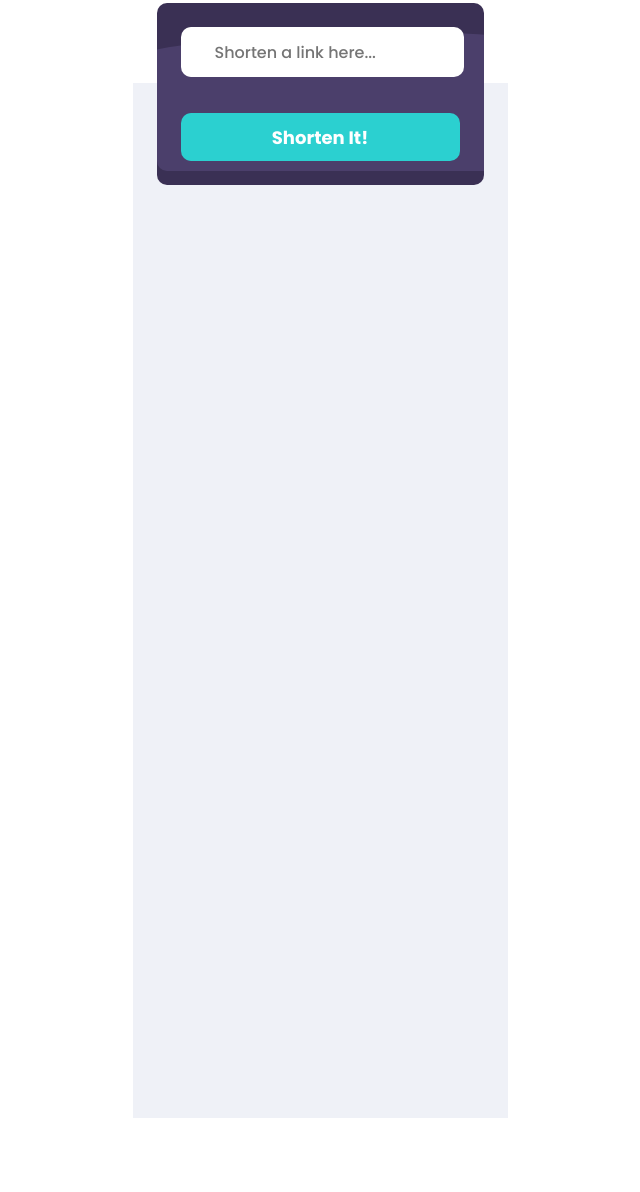
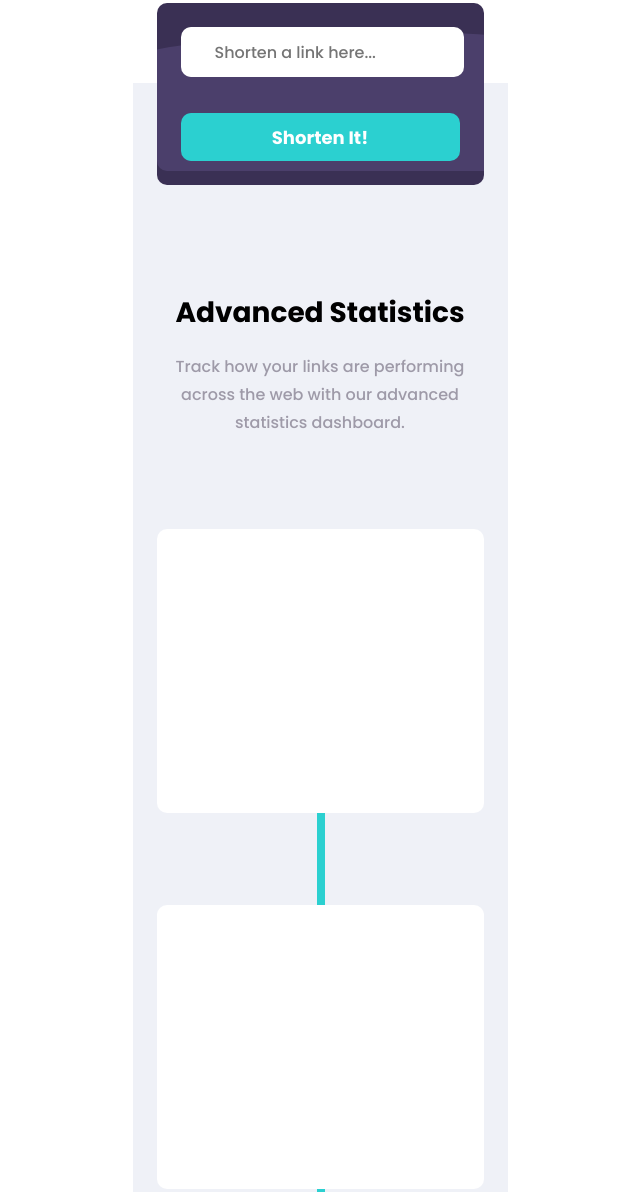
Before and after one commit to KVADRAT-1/portfolio-project-3, a React app: page / in a window 1280 px wide. Shown: the part 866-2058 px from the top of the page, without its empty margins (320-960 px from the left). Before the commit the page ends 1984 px from the top, so only its background shows below. Built offline with nearby package versions, Linux system fonts and the light colour scheme.

Commit message:
03.10.2021/16:08

```diff
--- a/package.json
+++ b/package.json
@@ -16,7 +16,7 @@
     "build": "react-scripts build",
     "test": "react-scripts test",
     "eject": "react-scripts eject",
-    "commit": "git add -A && git status && git commit -m 29.09.2021/14:10 && git push origin main"
+    "commit": "git add -A && git status && git commit -m 03.10.2021/16:08 && git push origin main"
   },
   "eslintConfig": {
     "extends": [
--- /dev/null
+++ b/src/components/Statistics/BlockBoxs/BlockBoxs.css
@@ -0,0 +1,60 @@
+.BlockBoxs {
+  position: relative;
+  margin: 0 165px 0;
+  padding-bottom: 120px;
+  display: flex;
+}
+
+.BlockBoxs__line {
+  position: absolute;
+  top: 252px;
+  width: 100%;
+  height: 8px;
+  background-color: #2bd0d0;
+}
+
+.BlockBoxs__box {
+  width: 350px;
+  height: 267px;
+  margin: 144px 30px 0 0;
+  background-color: rgb(255, 255, 255);
+  border-radius: 10px;
+  z-index: 1;
+}
+
+.BlockBoxs__box:nth-child(2n) {
+  margin-top: 100px;
+}
+
+.BlockBoxs__box:last-child {
+  margin: 188px 0 0 0;
+}
+
+@media (max-width: 1439px) {
+  .BlockBoxs {
+    margin: 0 24px 0;
+    padding-bottom: 80px;
+    flex-direction: column;
+  }
+
+  .BlockBoxs__line {
+    top: 92px;
+    left: 160px;
+    width: 8px;
+    height: 1000px;
+  }
+
+  .BlockBoxs__box {
+    width: 327px;
+    height: 284px;
+    margin: 92px 0 0 0;
+  }
+
+  .BlockBoxs__box:nth-child(2n) {
+    margin-top: 92px;
+  }
+
+  .BlockBoxs__box:last-child {
+    margin: 92px 0 0 0;
+  }
+}
--- /dev/null
+++ b/src/components/Statistics/BlockBoxs/BlockBoxs.js
@@ -0,0 +1,14 @@
+import './BlockBoxs.css'
+
+function BlockBoxs() {
+  return (
+    <div className="BlockBoxs">
+      <div className="BlockBoxs__line"></div>
+      <div className="BlockBoxs__box"></div>
+      <div className="BlockBoxs__box"></div>
+      <div className="BlockBoxs__box"></div>
+    </div>
+  )
+}
+
+export default BlockBoxs
--- /dev/null
+++ b/src/components/Statistics/BlockText/BlockText.css
@@ -0,0 +1,37 @@
+.BlockText {
+  max-width: 540px;
+  margin: 120px 450px 0;
+  text-align: center;
+}
+
+.BlockText__title {
+  margin: 0 0 18px 0;
+  font-weight: bold;
+  font-size: 40px;
+  line-height: 48px;
+}
+
+.BlockText__text {
+  margin: 0;
+  font-size: 18px;
+  line-height: 32px;
+  color: #9e9aa8;
+}
+
+@media (max-width: 1439px) {
+  .BlockText {
+    max-width: 327px;
+    margin: 80px 24px 0;
+  }
+
+  .BlockText__title {
+    margin: 0 0 16px 0;
+    font-size: 28px;
+    line-height: 48px;
+  }
+
+  .BlockText__text {
+    font-size: 16px;
+    line-height: 28px;
+  }
+}
--- /dev/null
+++ b/src/components/Statistics/BlockText/BlockText.js
@@ -0,0 +1,15 @@
+import './BlockText.css'
+
+function BlockText() {
+  return (
+    <article className="BlockText">
+      <h3 className="BlockText__title">Advanced Statistics</h3>
+      <p className="BlockText__text">
+        Track how your links are performing across the web with our advanced
+        statistics dashboard.
+      </p>
+    </article>
+  )
+}
+
+export default BlockText
--- a/src/components/Statistics/Statistics.css
+++ b/src/components/Statistics/Statistics.css
@@ -1,6 +1,5 @@
 .Statistics {
   width: 100%;
-  height: 909px;
   padding-top: 108px;
   background: #eff1f7;
   position: relative;
--- a/src/components/Statistics/Statistics.js
+++ b/src/components/Statistics/Statistics.js
@@ -1,6 +1,8 @@
 import './Statistics.css'
 import CompressionForm from './CompressionForm/CompressionForm.js'
 import ListLink from './ListLinks/ListLinks.js'
+import BlockText from './BlockText/BlockText.js'
+import BlockBoxs from './BlockBoxs/BlockBoxs.js'
 
 function Statistics({
   links,
@@ -22,6 +24,8 @@ function Statistics({
         setDirty={setDirty}
       />
       <ListLink links={links} />
+      <BlockText />
+      <BlockBoxs />
     </div>
   )
 }
```
